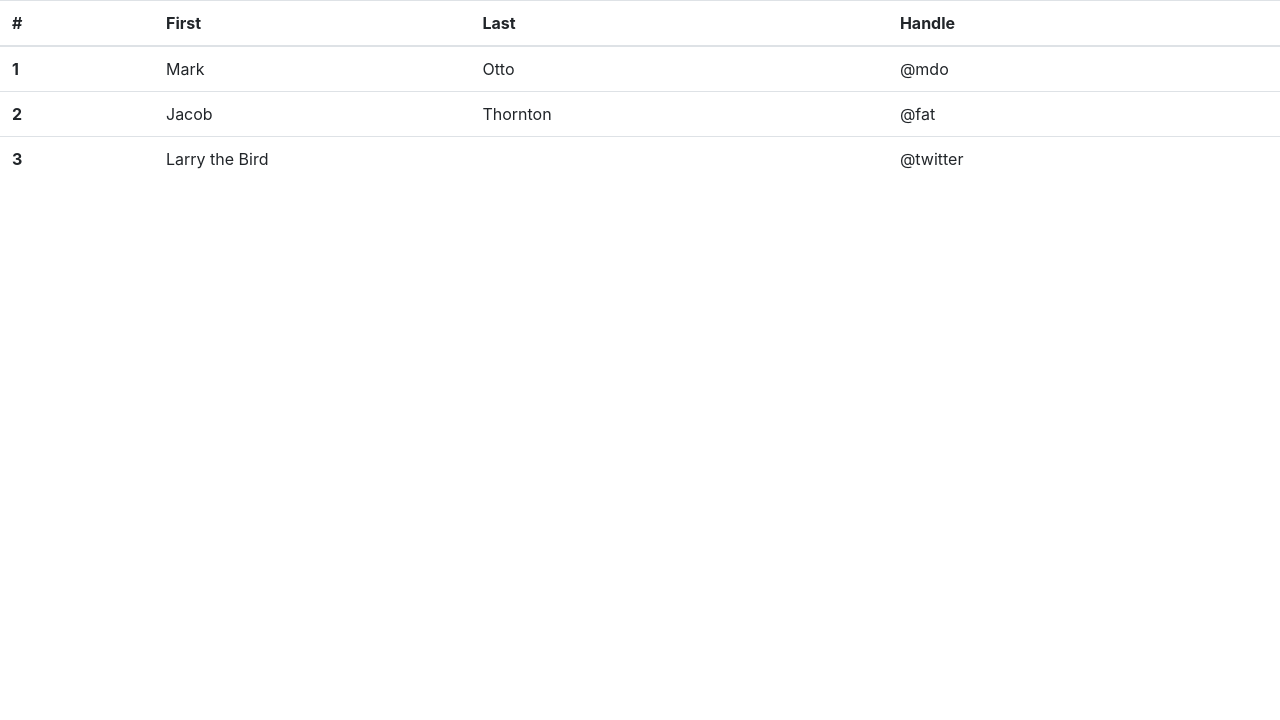
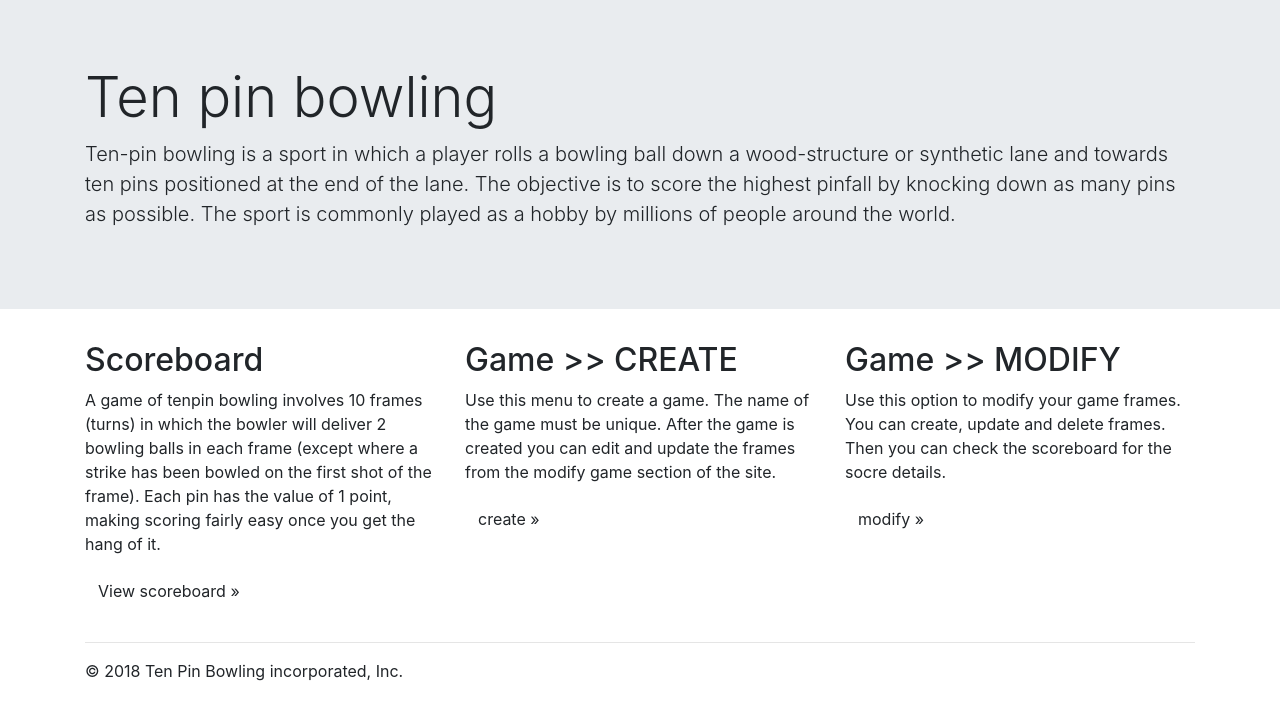
Before and after one commit to victor-velchev/tenpinbowling, a PHP site: page /start.html in a window 1280 px wide. Shown: the top 720 px of the page. Run offline with PHP 8.4, Linux system fonts and the light colour scheme.

Commit message:
Capability to add games from the web program

```diff
--- a/composer.json
+++ /dev/null
@@ -1,5 +0,0 @@
-{
-    "require": {
-        "slim/slim": "^3.0"
-    }
-}
--- a/public/functions.js
+++ b/public/functions.js
@@ -125,6 +125,38 @@ var getScore = function () {
 		}
 	};
 	xhr.send();
-}
+};
 
-//getScore();//////////////////////////////////////////////////////////////////////////////////////uncomment to start
+//getScore();
+
+var getScoreboard = function() {
+	alert('You clicked: getScoreboard');
+};
+
+var getCreateGame = function() {
+	document.getElementById('nav-selector').style["display"] = "none";
+	document.getElementById('create-game-div').style["display"] = "block";
+};
+
+var createGame = function() {
+	var gamename = document.getElementById('gamename').value;
+	var params = "name=" + gamename;
+	if (gamename && gamename.length > 1) {
+		var xhr = new XMLHttpRequest();
+		xhr.open('POST', 'api/game', true);
+		xhr.setRequestHeader("Content-type", "application/x-www-form-urlencoded");
+		xhr.onload = function () {
+			if (xhr.status === 200) {
+				document.getElementById('nav-selector').style["display"] = "";
+				document.getElementById('create-game-div').style["display"] = "none";
+			} else {
+				alert('Request failed.  Returned status of ' + xhr.status);
+			}
+		};
+		xhr.send(params);
+	}
+};
+
+var getModifyGame = function() {
+	alert('You clicked: getModifyGame');
+};
--- a/public/start.html
+++ b/public/start.html
@@ -11,7 +11,66 @@
 </head>
 
 <body>
-	<div id="scoreboard-container"></div>
+	<div class="jumbotron jumbotron-fluid">
+		<div class="container">
+			<h1 class="display-4">Ten pin bowling</h1>
+			<p class="lead">Ten-pin bowling is a sport in which a player rolls a bowling ball down a wood-structure or synthetic lane and towards
+				ten pins positioned at the end of the lane. The objective is to score the highest pinfall by knocking down as many pins
+				as possible. The sport is commonly played as a hobby by millions of people around the world.</p>
+		</div>
+	</div>
+	<div>
+		<div class="container">
+			<div class="row" id="nav-selector">
+				<div class="col-md-4">
+					<h2>Scoreboard</h2>
+					<p>A game of tenpin bowling involves 10 frames (turns) in which the bowler will deliver 2 bowling balls in each frame (except
+						where a strike has been bowled on the first shot of the frame). Each pin has the value of 1 point, making scoring fairly
+						easy once you get the hang of it.</p>
+					<p>
+						<a class="btn btn-default" role="button" onClick="getScoreboard()">View scoreboard »</a>
+					</p>
+				</div>
+				<div class="col-md-4">
+					<h2>Game >> CREATE</h2>
+					<p>Use this menu to create a game. The name of the game must be unique. After the game is created you can edit and update
+						the frames from the modify game section of the site.</p>
+					<p>
+						<a class="btn btn-default" role="button" onClick="getCreateGame()">create »</a>
+					</p>
+				</div>
+				<div class="col-md-4">
+					<h2>Game >> MODIFY</h2>
+					<p>Use this option to modify your game frames. You can create, update and delete frames. Then you can check the scoreboard
+						for the socre details.</p>
+					<p>
+						<a class="btn btn-default" role="button" onClick="getModifyGame()">modify »</a>
+					</p>
+				</div>
+			</div>
+
+			<div class="row" id="create-game-div" style="display: none">
+				<div class="col-md-6">
+					<p>Foo</p>
+					<div class="input-group mb-3">
+						<div class="input-group-prepend">
+							<span class="input-group-text" id="basic-addon">»</span>
+						</div>
+						<input type="text" class="form-control" placeholder="Enter the name of your game here" aria-label="gamename" aria-describedby="basic-addon"
+						 id="gamename">
+						<button type="button" class="btn btn-primary" onClick="createGame()" style="margin-left: 10px">Create</button>
+					</div>
+				</div>
+			</div>
+
+			<hr>
+
+			<footer>
+				<p>© 2018 Ten Pin Bowling incorporated, Inc.</p>
+			</footer>
+		</div>
+	</div>
+	<!-- <div id="scoreboard-container"></div>
 	<table class="table table-hover">
 		<thead>
 			<tr>
@@ -40,139 +99,7 @@
 				<td>@twitter</td>
 			</tr>
 		</tbody>
-	</table>
-	<script>
-		const MAX_PINS_DOWN = '10';
-		var computeScore = function (frame, frames) {
-			var runningScore = 0;
-			if (frame.throw_one_a === MAX_PINS_DOWN) {
-				console.log('strike!');
-				runningScore += parseInt(frame.throw_one_a);
-				if (parseInt(frame.number) < 9) {
-					var plusOneIndex = (parseInt(frame.number) + 1).toString();
-					var framePlusOne = frames.find(item => item.number === plusOneIndex);
-					var plusOneIndex = (parseInt(frame.number) + 2).toString();
-					var framePlusTwo = frames.find(item => item.number === plusOneIndex);
-					if (framePlusOne.throw_one_a === MAX_PINS_DOWN) {
-						runningScore += parseInt(framePlusOne.throw_one_a);
-						runningScore += parseInt(framePlusTwo.throw_one_a);
-					} else {
-						runningScore += parseInt(framePlusOne.throw_one_a);
-						runningScore += parseInt(framePlusOne.throw_one_b);
-					}
-				} else if (parseInt(frame.number) === 9) {
-					var plusOneIndex = (parseInt(frame.number) + 1).toString();
-					var framePlusOne = frames.find(item => item.number === plusOneIndex);
-					if (framePlusOne.throw_one_a === MAX_PINS_DOWN) {
-						runningScore += parseInt(framePlusOne.throw_one_a);
-						runningScore += parseInt(framePlusOne.throw_two_a);
-					} else {
-						runningScore += parseInt(framePlusOne.throw_one_a);
-						runningScore += parseInt(framePlusOne.throw_one_b);
-					}
-				} else if (parseInt(frame.number) === 10) {
-					if (frame.throw_one_a === MAX_PINS_DOWN) {
-						if (frame.throw_two_a === MAX_PINS_DOWN) {
-							runningScore += parseInt(frame.throw_two_a);
-							if (frame.throw_three_a === MAX_PINS_DOWN) {
-								runningScore += parseInt(frame.throw_three_a);
-							} else {
-								runningScore += parseInt(frame.throw_three_a);
-								runningScore += parseInt(frame.throw_three_b);
-							}
-						} else {
-							runningScore += parseInt(frame.throw_two_a);
-							runningScore += parseInt(frame.throw_two_b);
-						}
-					} else {
-						runningScore += parseInt(frame.throw_one_a);
-						runningScore += parseInt(frame.throw_one_b);
-					}
-				}
-			} else if (parseInt(frame.throw_one_a) < parseInt(MAX_PINS_DOWN) && (parseInt(frame.throw_one_a) + parseInt(frame.throw_one_b) === 10)) {
-				console.log('spare!');
-				runningScore += parseInt(frame.throw_one_a) + parseInt(frame.throw_one_b);
-				if (parseInt(frame.number) < 10) {
-					var plusOneIndex = (parseInt(frame.number) + 1).toString();
-					var framePlusOne = frames.find(item => item.number === plusOneIndex);
-					runningScore += parseInt(framePlusOne.throw_one_a);
-				} else {
-					runningScore += parseInt(frame.throw_two_a);
-				}
-			} else {
-				console.log('misfire!');
-				runningScore += parseInt(frame.throw_one_a) + parseInt(frame.throw_one_b);
-			}
-			return runningScore;
-		}
-		//process score to scoreboard
-		var processScoreToTable = function (scoreObj) {
-			// console.log(scoreObj);
-			var table = document.createElement('table');
-			table.className += "table table-hover";
-			table.innerHTML =
-				'<tr>\
-				<th width="20%">Date</th>\
-				<th width="35%">Name</th>\
-				<th width="35%">Frames</th>\
-				<th width="10%">Score</th>\
-			</tr>';
-			for (var item in scoreObj) {
-				var dateOfGame = new Date(scoreObj[item].date).toISOString().split('T')[0];
-				var framesDiv = '';
-				var scoresDiv = '';
-				var scoreCount = 0;
-				for (var i = 0; i < scoreObj[item].frames.length; i++) {
-					// console.log(scoreObj[item].frames[i]);
-					// console.log(computeScore(scoreObj[item].frames[i], scoreObj[item].frames));
-					var frameScore = computeScore(scoreObj[item].frames[i], scoreObj[item].frames);
-					scoreCount += frameScore;
-					// console.log('frame ' + scoreObj[item].frames[i].number + ': ' + frameScore);
-					// console.log('total score: ' + scoreCount);
-					framesDiv += 'frame ' + scoreObj[item].frames[i].number + ': ' + scoreObj[item].frames[i].throw_one_a + ' | ' + scoreObj[item].frames[i].throw_one_b + '<br>';
-					if (scoreObj[item].frames[i].hasOwnProperty('throw_two_a') && scoreObj[item].frames[i].hasOwnProperty('throw_two_b')) {
-						framesDiv += 'frame ' + scoreObj[item].frames[i].number + ': ' + scoreObj[item].frames[i].throw_two_a + ' | ' + scoreObj[item].frames[i].throw_two_b + '<br>';
-					}
-					if (scoreObj[item].frames[i].hasOwnProperty('throw_three_a') && scoreObj[item].frames[i].hasOwnProperty('throw_three_b')) {
-						framesDiv += 'frame ' + scoreObj[item].frames[i].number + ': ' + scoreObj[item].frames[i].throw_three_a + ' | ' + scoreObj[item].frames[i].throw_three_b + '<br>';
-					}
-					scoresDiv += scoreCount + '<br>';
-				}
-				table.innerHTML +=
-					'<tr>\
-					<td>' + dateOfGame + '</td>\
-					<td>' + item + '</td>\
-					<td>' + framesDiv + '</td>\
-					<td>' + scoresDiv + '</td>\
-				</tr>';
-				framesDiv = '';
-				scoresDiv = '';
-			}
-
-			document.getElementById('scoreboard-container').appendChild(table);
-		}
-
-		//get score for all games
-		var getScore = function () {
-			var xhr = new XMLHttpRequest();
-			xhr.open('GET', 'api/score');
-			xhr.onload = function () {
-				if (xhr.status === 200) {
-					var scoreObj = JSON.parse(xhr.responseText);
-					if (scoreObj.hasOwnProperty('data')) {
-						processScoreToTable(scoreObj.data);
-					} else {
-						alert('Unable to fetch score data');
-					}
-				} else {
-					alert('Request failed.  Returned status of ' + xhr.status);
-				}
-			};
-			xhr.send();
-		}
-
-		//getScore();//////////////////////////////////////////////////////////////////////////////////////uncomment to start
-	</script>
+	</table> -->
 </body>
 
 </html>
--- a/src/route/route.php
+++ b/src/route/route.php
@@ -61,6 +61,7 @@ $createFrame = function (Request $request, Response $response, array $args) {
 	$resp = array('status'=>'', 'data'=>'', 'message'=>'');
 	$status = 200;
 	$args = $request->getParsedBody();
+
 	if (empty($args['game_id']) || empty($args['number']) || (empty($args['throw_one_a']) && $args['throw_one_a'] != '0') || (empty($args['throw_one_b']) && $args['throw_one_b'] != '0')) {
 		$status = 400;
 		$resp['status'] = 'error';
```
